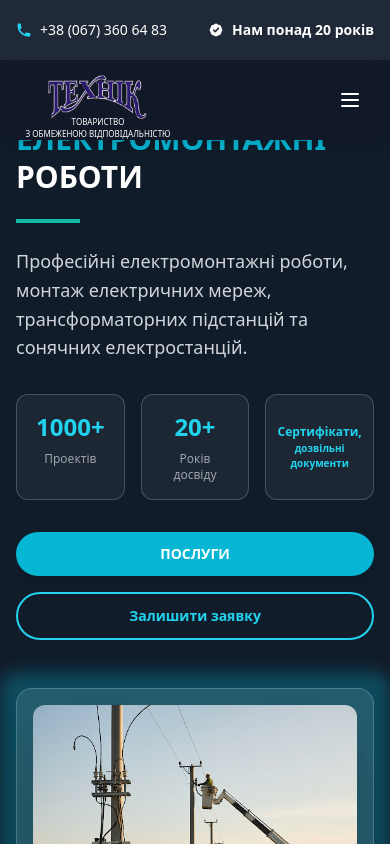
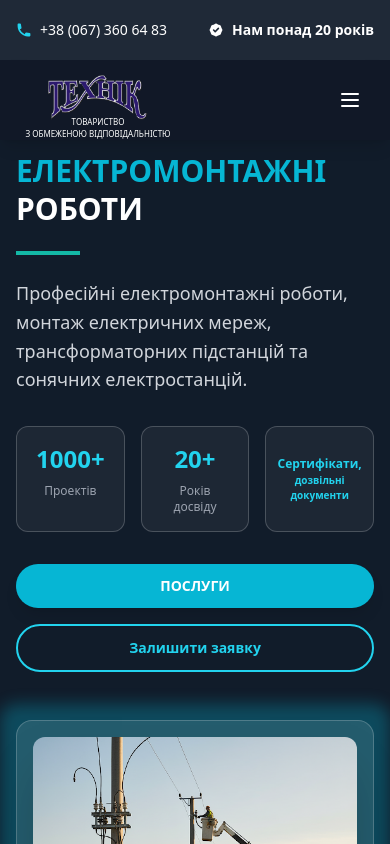
Before and after one commit to Natali993/texnic, a Next.js app: page / in a window 390 px wide. Shown: the top 844 px of the page. Built offline with nearby package versions, Linux system fonts and the light colour scheme.

Commit message:
fix: padding main page

```diff
--- a/src/components/HeroSection.tsx
+++ b/src/components/HeroSection.tsx
@@ -11,7 +11,7 @@
       </div>
 
       <div className="container mx-auto px-4 relative z-10">
-        <div className="flex flex-col lg:flex-row items-center pt-10 md:pt-33">
+        <div className="flex flex-col lg:flex-row items-center pt-18 md:pt-33">
           {/* Left Content */}
           <div className="lg:w-1/2 text-white mb-12 lg:mb-0">
             <div className="max-w-xl">
```
